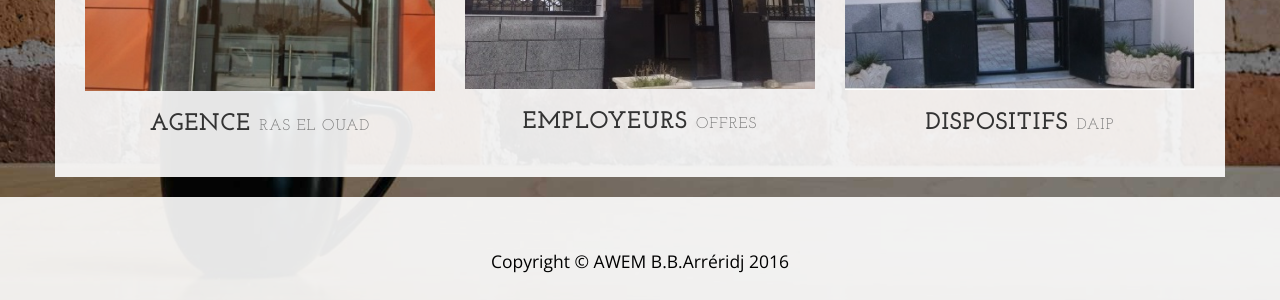
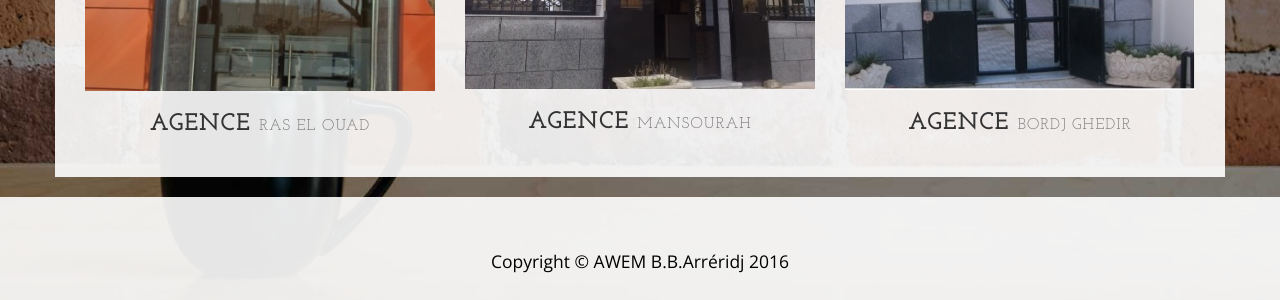
Before and after one commit to anembba/anem.bba.github.com, a Jekyll site: the page built from about.html, in a window 1280 px wide. Shown: the part 1499-1799 px from the top of the page. Built offline with Jekyll 4.4.1, drawn with Linux system fonts in a browser that asks for light colours.

Commit message:
add images

```diff
--- a/about.html
+++ b/about.html
@@ -51,14 +51,14 @@ title: Malekbenz, Weblog
                 </div>
                 <div class="col-sm-4 text-center">
                     <img class="img-responsive" src="/img/Mansourah.jpg" alt="">
-                    <h3>Employeurs
-                        <small>Offres</small>
+                    <h3>Agence
+                        <small>Mansourah</small>
                     </h3>
                 </div>
                 <div class="col-sm-4 text-center">
                     <img class="img-responsive" src="/img/BRG.jpg" alt="">
-                    <h3>Dispositifs
-                        <small>DAIP</small>
+                    <h3>Agence
+                        <small>Bordj Ghedir</small>
                     </h3>
                 </div>
                 <div class="clearfix"></div>
```
